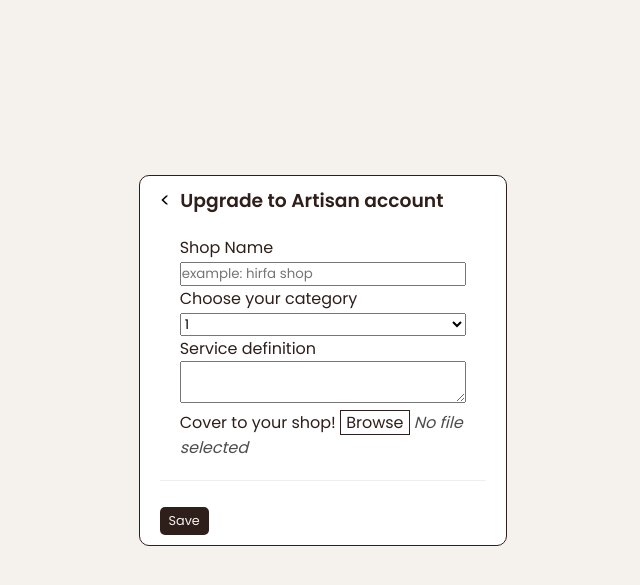
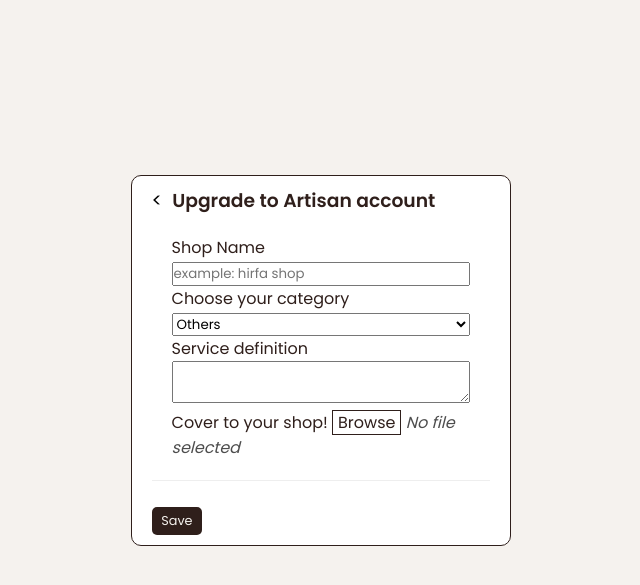
Before and after one commit to db-douae/Handmade-Products-Plateform, a PHP site: page /account/upgrade.php in a window 1280 px wide. Shown: the top 585 px of the page, without its empty margins (268-908 px from the left). Run offline with PHP 8.4, Linux system fonts and the light colour scheme; the visitor is signed in with stand-in values (Sample User, id 1); tables that the repository leaves empty hold one stand-in row (values such as "Sample post").

Commit message:
اضافات

```diff
--- a/project/app/controllers/UserController.php
+++ b/project/app/controllers/UserController.php
@@ -24,7 +24,7 @@ class UserController {
 $shopId = $this->artisanModel->createShop($shopName, $categoryName);
          $this->userModel->updateRole($userId);
          $this->artisanModel->create($userId, $shopId, $description, $categoryName);
-
+$_SESSION['role'] = 'artisan';
     $_SESSION['success'] = "You are now an artisan!";
     }
 
@@ -50,6 +50,11 @@ $shopId = $this->artisanModel->createShop($shopName, $categoryName);
         $_SESSION['error'] = "Passwords do not match!";
         return;
     }
+
+    if (strlen($newPassword) < 8) {
+    $_SESSION['error'] = "Password must be at least 8 characters!";
+    return;
+}
 
     // 3. حفظ كلمة السر الجديدة
     $hashed = password_hash($newPassword, PASSWORD_DEFAULT);
--- a/project/app/helpers/session.php
+++ b/project/app/helpers/session.php
@@ -1,7 +1,9 @@
 <?php
 
 function startSession() {
-    session_start();
+    if (session_status() === PHP_SESSION_NONE) {
+        session_start();
+    }
  }
 
 function loginUser($user) {
--- a/project/pages/account/settings.php
+++ b/project/pages/account/settings.php
@@ -117,10 +117,12 @@ if ($action == 'update_picture') {
 </form>
 
 
+<?php if ($profile['role'] !== 'artisan'): ?>
 <div class="upgrade">
     <p>upgrade to <b>Artisan account</b>.</p>
-    <button onclick="window.location.href='upgrade.php';">Upgrade your account  ></button>
+    <button onclick="window.location.href='upgrade.php';">Upgrade your account ></button>
 </div>
+<?php endif; ?>
 
 <form action="" method="POST">
     <input type="hidden" name="action" value="delete_account">
--- a/project/pages/account/upgrade.php
+++ b/project/pages/account/upgrade.php
@@ -4,6 +4,10 @@ require_once __DIR__ . '/../../app/helpers/session.php';
 require_once __DIR__ . '/../../app/controllers/UserController.php';
 
 requireLogin();
+if (getUserRole() === 'artisan') { // تحقق أولاً
+    header("Location: /Handmade-Products-Plateform/project/pages/index.php");
+    exit();
+}
 $controller = new UserController($pdo);
 if ($_SERVER['REQUEST_METHOD'] == 'POST') {
 $controller->upgradeToArtisan(
@@ -13,6 +17,7 @@ $controller->upgradeToArtisan(
     $_POST['description']
 );
 }
+
 ?>
 <!DOCTYPE html>
 <html>
@@ -44,14 +49,14 @@ $controller->upgradeToArtisan(
             <div class="form-group">
             <label>Choose your category</label>
             <select name="category_name">
-                <option>1</option>
-                <option>2</option>
-                <option>3</option>
-                <option>4</option>
-                <option>5</option>
-                <option>6</option>
-                <option>7</option>
-                <option>8</option>
+                <option>Pottery</option>
+                <option>Weaving</option>
+                <option>Embroidery</option>
+                <option>Traditional clothes</option>
+                <option>Handmade sweets and foods</option>
+                <option>jewellery</option>
+                <option>Wood</option>
+                <option selected>Others</option>
             </select>
         </div>
             <div class="form-group">
```
